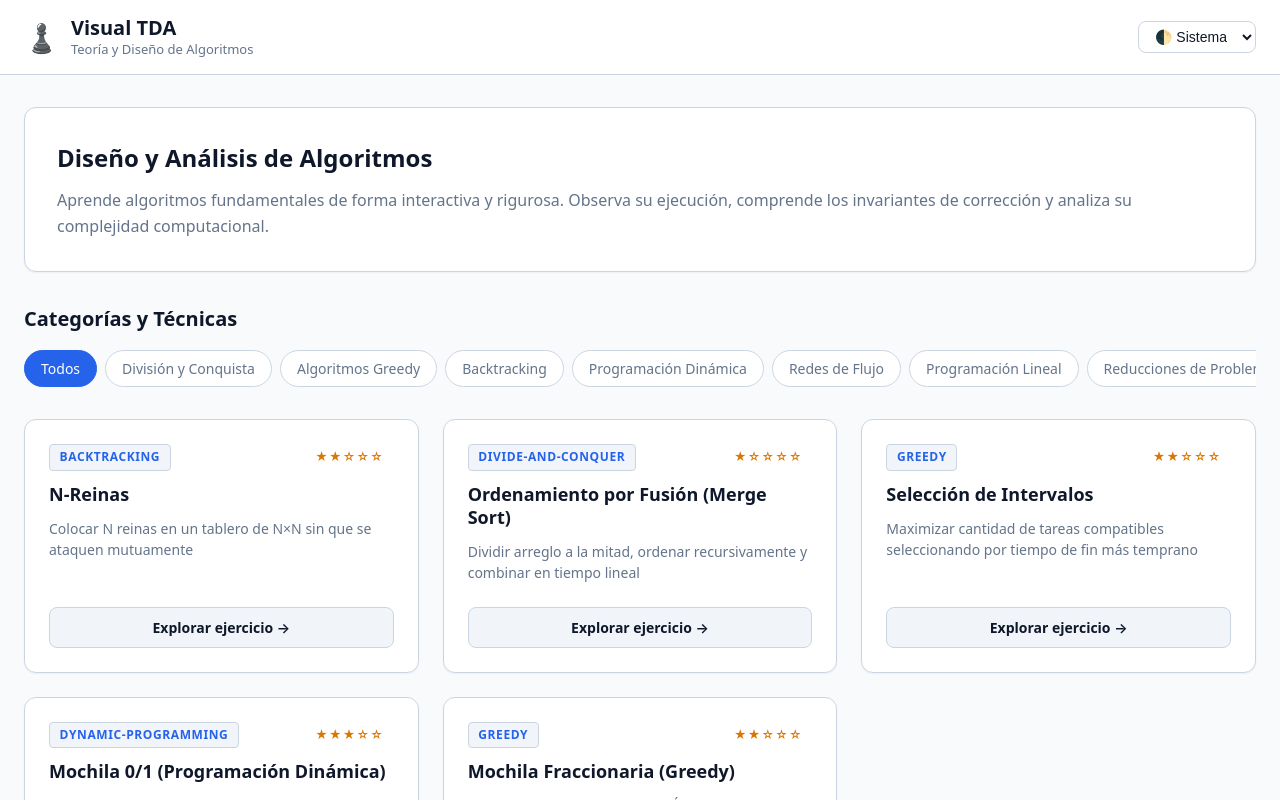
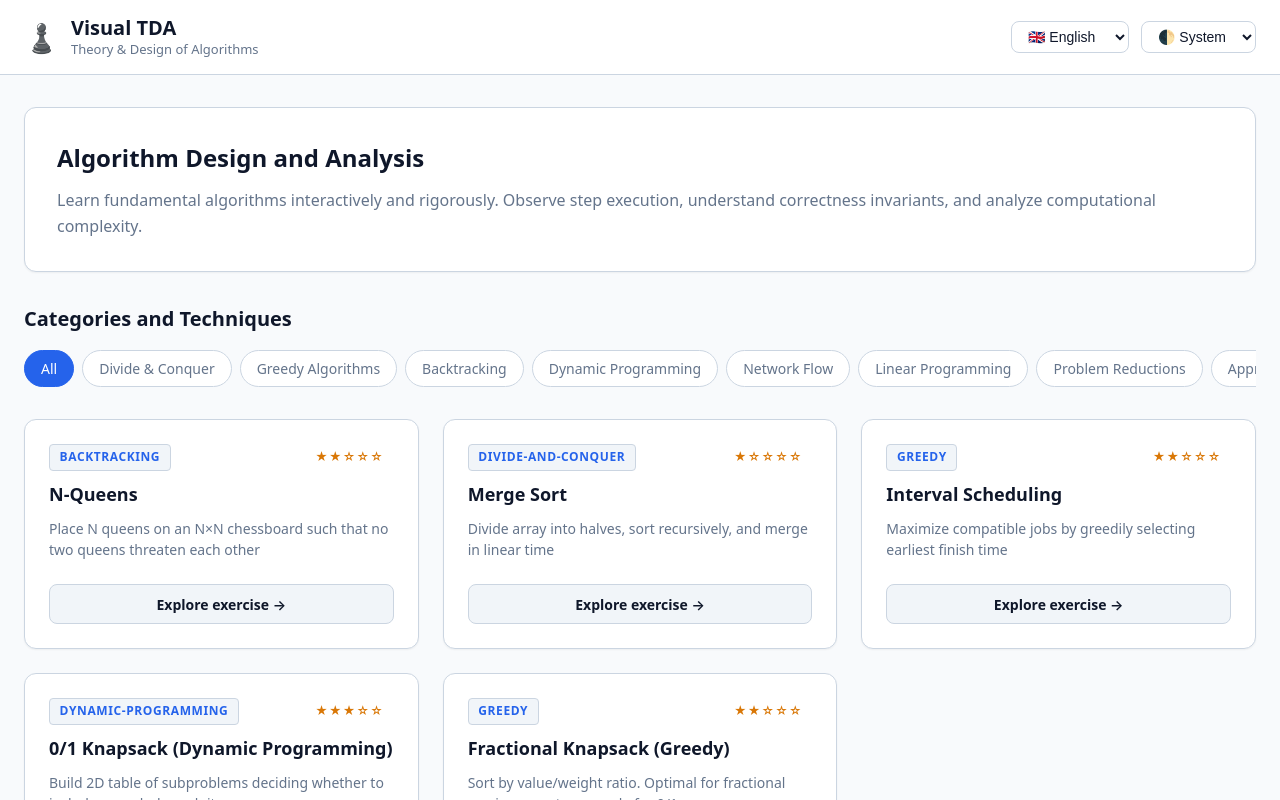
Before and after one commit to lucio-rm/visualtda, a React (Vite) app: page / in a window 1280 px wide. Shown: the top 800 px of the page. Built offline with nearby package versions, Linux system fonts and the light colour scheme.

Commit message:
feat(i18n): implement internationalization context, language toggle, and bilingual UI components

```diff
--- a/src/app/App.tsx
+++ b/src/app/App.tsx
@@ -9,6 +9,7 @@ import { NQueensPlayground } from '../components/visualizers/NQueensPlayground';
 import { IntervalSchedulingVisualizer } from '../components/visualizers/IntervalSchedulingVisualizer';
 import { KnapsackDpVisualizer } from '../components/visualizers/KnapsackDpVisualizer';
 import { KnapsackGreedyVisualizer } from '../components/visualizers/KnapsackGreedyVisualizer';
+import { LanguageProvider, useLanguage } from '../i18n/LanguageContext';
 import './App.css';
 
 export type ThemeMode = 'system' | 'light' | 'dark';
@@ -181,7 +182,8 @@ const KNAPSACK_GREEDY_PSEUDOCODE = `ALGORITMO MochilaFraccionaria_Greedy(items,
 
 const KNAPSACK_GREEDY_CORRECTNESS = `Demostración por Argumento de Intercambio (Exchange Argument): Si existiera una solución óptima O distinta de la voraz G, sea k el primer elemento donde difieren. Dado que G toma la mayor fracción posible del elemento disponible con mayor densidad r_k, O debe tener o_k < g_k y compensar peso con algún elemento posterior j > k donde r_j <= r_k. Reemplazando una fracción de j por k en O incrementa o mantiene el valor total, transformando O en G sin perder calidad. Para la mochila 0/1, este argumento no aplica porque la indivisibilidad de los objetos puede dejar 'huecos' de capacidad que no pueden rellenarse.`;
 
-export const App: React.FC = () => {
+const AppContent: React.FC = () => {
+  const { t, dict } = useLanguage();
   const [theme, setTheme] = useState<ThemeMode>(() => {
     const saved = localStorage.getItem('visual_tda_theme');
     return (saved as ThemeMode) || 'system';
@@ -265,23 +267,20 @@ export const App: React.FC = () => {
         theme={theme}
         onThemeChange={setTheme}
         onHomeClick={handleHomeClick}
-        currentExerciseTitle={selectedExercise?.title.es}
+        currentExerciseTitle={selectedExercise ? t(selectedExercise.title) : undefined}
       />
 
       <main className="app-main" id="main-content">
         {!selectedExercise ? (
           <>
             <section className="welcome-banner">
-              <h2>Diseño y Análisis de Algoritmos</h2>
-              <p>
-                Aprende algoritmos fundamentales de forma interactiva y rigurosa. Observa su ejecución,
-                comprende los invariantes de corrección y analiza su complejidad computacional.
-              </p>
+              <h2>{t(dict.welcomeTitle)}</h2>
+              <p>{t(dict.welcomeLead)}</p>
             </section>
 
             <section className="catalog-section">
               <div className="section-header">
-                <h3>Categorías y Técnicas</h3>
+                <h3>{t(dict.catalogTitle)}</h3>
               </div>
               <CategoryNav
                 categories={categories}
@@ -304,8 +303,14 @@ export const App: React.FC = () => {
       </main>
 
       <footer className="app-footer">
-        <p>Visual TDA — Principios: KISS · Separación Algoritmo/UI · Correctness Pedagógica</p>
+        <p>{t(dict.footerText)}</p>
       </footer>
     </div>
   );
 };
+
+export const App: React.FC = () => (
+  <LanguageProvider>
+    <AppContent />
+  </LanguageProvider>
+);
--- a/src/components/CategoryNav.tsx
+++ b/src/components/CategoryNav.tsx
@@ -1,5 +1,6 @@
 import React from 'react';
 import { Category } from '../types';
+import { useLanguage } from '../i18n/LanguageContext';
 
 interface CategoryNavProps {
   categories: Category[];
@@ -12,6 +13,8 @@ export const CategoryNav: React.FC<CategoryNavProps> = ({
   activeCategoryId,
   onSelectCategory
 }) => {
+  const { t, dict } = useLanguage();
+
   return (
     <nav className="category-nav" aria-label="Categorías de algoritmos">
       <ul className="category-list" role="tablist">
@@ -23,7 +26,7 @@ export const CategoryNav: React.FC<CategoryNavProps> = ({
             className={`category-tab ${activeCategoryId === null ? 'active' : ''}`}
             onClick={() => onSelectCategory(null)}
           >
-            Todos
+            {t(dict.allCategoriesTab)}
           </button>
         </li>
         {categories.map((cat) => (
@@ -35,7 +38,7 @@ export const CategoryNav: React.FC<CategoryNavProps> = ({
               className={`category-tab ${activeCategoryId === cat.id ? 'active' : ''}`}
               onClick={() => onSelectCategory(cat.id)}
             >
-              {cat.title.es}
+              {t(cat.title)}
             </button>
           </li>
         ))}
--- a/src/components/ExerciseCard.tsx
+++ b/src/components/ExerciseCard.tsx
@@ -1,5 +1,6 @@
 import React from 'react';
 import { ExerciseMetadata } from '../types';
+import { useLanguage } from '../i18n/LanguageContext';
 
 interface ExerciseCardProps {
   exercise: ExerciseMetadata;
@@ -7,6 +8,10 @@ interface ExerciseCardProps {
 }
 
 export const ExerciseCard: React.FC<ExerciseCardProps> = ({ exercise, onSelect }) => {
+  const { t, dict } = useLanguage();
+  const title = t(exercise.title);
+  const subtitle = t(exercise.subtitle);
+
   return (
     <article className="exercise-card">
       <div className="card-header">
@@ -16,17 +21,17 @@ export const ExerciseCard: React.FC<ExerciseCardProps> = ({ exercise, onSelect }
             {'★'.repeat(exercise.difficulty)}{'☆'.repeat(5 - exercise.difficulty)}
           </span>
         </div>
-        <h3 className="card-title">{exercise.title.es}</h3>
+        <h3 className="card-title">{title}</h3>
       </div>
-      <p className="card-subtitle">{exercise.subtitle.es}</p>
+      <p className="card-subtitle">{subtitle}</p>
       <div className="card-footer">
         <button
           type="button"
           className="btn-open-exercise"
           onClick={() => onSelect(exercise.id)}
-          aria-label={`Abrir ejercicio ${exercise.title.es}`}
+          aria-label={`${t(dict.exploreExercise)} ${title}`}
         >
-          Explorar ejercicio &rarr;
+          {t(dict.exploreExercise)}
         </button>
       </div>
     </article>
--- a/src/components/ExerciseView.tsx
+++ b/src/components/ExerciseView.tsx
@@ -1,5 +1,6 @@
 import React, { useState } from 'react';
 import { ExerciseMetadata, ExercisePhase } from '../types';
+import { useLanguage } from '../i18n/LanguageContext';
 import { PhaseSwitcher } from './PhaseSwitcher';
 import { DiscoverView } from './DiscoverView';
 import { SolveView } from './SolveView';
@@ -29,6 +30,7 @@ export const ExerciseView: React.FC<ExerciseViewProps> = ({
   timeComplexity = 'O(N!)',
   spaceComplexity = 'O(N)'
 }) => {
+  const { t, dict } = useLanguage();
   const [phase, setPhase] = useState<ExercisePhase>('discover');
   const [solutionUnlocked, setSolutionUnlocked] = useState(false);
 
@@ -49,9 +51,9 @@ export const ExerciseView: React.FC<ExerciseViewProps> = ({
           type="button"
           className="btn-back"
           onClick={onBackToCatalog}
-          aria-label="Volver al catálogo"
+          aria-label={t(dict.backToCatalog)}
         >
-          &larr; Volver al catálogo de ejercicios
+          {t(dict.backToCatalog)}
         </button>
       </div>
 
@@ -62,8 +64,8 @@ export const ExerciseView: React.FC<ExerciseViewProps> = ({
             {'★'.repeat(exercise.difficulty)}{'☆'.repeat(5 - exercise.difficulty)}
           </span>
         </div>
-        <h2 className="exercise-title">{exercise.title.es}</h2>
-        <p className="exercise-subtitle">{exercise.subtitle.es}</p>
+        <h2 className="exercise-title">{t(exercise.title)}</h2>
+        <p className="exercise-subtitle">{t(exercise.subtitle)}</p>
       </div>
 
       <PhaseSwitcher
--- a/src/components/Header.tsx
+++ b/src/components/Header.tsx
@@ -1,5 +1,6 @@
 import React from 'react';
 import { ThemeMode } from '../app/App';
+import { useLanguage } from '../i18n/LanguageContext';
 
 interface HeaderProps {
   theme: ThemeMode;
@@ -14,6 +15,8 @@ export const Header: React.FC<HeaderProps> = ({
   onHomeClick,
   currentExerciseTitle
 }) => {
+  const { language, setLanguage, dict, t } = useLanguage();
+
   return (
     <header className="app-header">
       <div className="header-brand">
@@ -21,17 +24,17 @@ export const Header: React.FC<HeaderProps> = ({
           type="button"
           onClick={onHomeClick}
           className="brand-button"
-          aria-label="Ir al inicio de Visual TDA"
+          aria-label={language === 'es' ? 'Ir al inicio de Visual TDA' : 'Go to Visual TDA home'}
         >
           <span className="brand-logo" aria-hidden="true">♟️</span>
           <div className="brand-text">
             <span className="brand-title">Visual TDA</span>
-            <span className="brand-subtitle">Teoría y Diseño de Algoritmos</span>
+            <span className="brand-subtitle">{t(dict.brandSubtitle)}</span>
           </div>
         </button>
 
         {currentExerciseTitle && (
-          <div className="header-breadcrumb" aria-label="Ruta actual">
+          <div className="header-breadcrumb" aria-label="Breadcrumb">
             <span className="breadcrumb-separator" aria-hidden="true">/</span>
             <span className="breadcrumb-current">{currentExerciseTitle}</span>
           </div>
@@ -39,6 +42,19 @@ export const Header: React.FC<HeaderProps> = ({
       </div>
 
       <div className="header-controls">
+        <label className="lang-toggle-label">
+          <span className="sr-only">Idioma / Language</span>
+          <select
+            className="theme-select lang-select"
+            value={language}
+            onChange={(e) => setLanguage(e.target.value as 'es' | 'en')}
+            aria-label="Seleccionar idioma / Select language"
+          >
+            <option value="es">🇪🇸 Español</option>
+            <option value="en">🇬🇧 English</option>
+          </select>
+        </label>
+
         <label className="theme-toggle-label">
           <span className="sr-only">Tema visual</span>
           <select
@@ -47,9 +63,9 @@ export const Header: React.FC<HeaderProps> = ({
             onChange={(e) => onThemeChange(e.target.value as ThemeMode)}
             aria-label="Seleccionar tema visual"
           >
-            <option value="system">🌓 Sistema</option>
-            <option value="light">☀️ Claro</option>
-            <option value="dark">🌙 Oscuro</option>
+            <option value="system">{language === 'es' ? '🌓 Sistema' : '🌓 System'}</option>
+            <option value="light">{language === 'es' ? '☀️ Claro' : '☀️ Light'}</option>
+            <option value="dark">{language === 'es' ? '🌙 Oscuro' : '🌙 Dark'}</option>
           </select>
         </label>
       </div>
--- a/src/components/PhaseSwitcher.tsx
+++ b/src/components/PhaseSwitcher.tsx
@@ -1,5 +1,6 @@
 import React from 'react';
 import { ExercisePhase } from '../types';
+import { useLanguage } from '../i18n/LanguageContext';
 
 interface PhaseSwitcherProps {
   currentPhase: ExercisePhase;
@@ -44,8 +45,10 @@ export const PhaseSwitcher: React.FC<PhaseSwitcherProps> = ({
   onPhaseChange,
   solutionUnlocked = false
 }) => {
+  const { language, t } = useLanguage();
+
   return (
-    <nav className="phase-switcher-container" aria-label="Fases pedagógicas del ejercicio">
+    <nav className="phase-switcher-container" aria-label={language === 'es' ? 'Fases pedagógicas del ejercicio' : 'Exercise pedagogical phases'}>
       <ol className="phase-steps" role="tablist">
         {PHASES.map((p) => {
           const isActive = currentPhase === p.id;
@@ -60,14 +63,14 @@ export const PhaseSwitcher: React.FC<PhaseSwitcherProps> = ({
               >
                 <div className="phase-step-badge">
                   <span className="phase-step-icon" aria-hidden="true">{p.icon}</span>
-                  <span className="phase-step-num">Fase {p.stepNumber}</span>
+                  <span className="phase-step-num">{language === 'es' ? `Fase ${p.stepNumber}` : `Phase ${p.stepNumber}`}</span>
                 </div>
                 <div className="phase-step-content">
-                  <span className="phase-step-title">{p.label.es}</span>
-                  <span className="phase-step-question">{p.question.es}</span>
+                  <span className="phase-step-title">{t(p.label)}</span>
+                  <span className="phase-step-question">{t(p.question)}</span>
                 </div>
                 {p.id === 'understand' && solutionUnlocked && (
-                  <span className="phase-unlocked-tag" title="Solución desbloqueada">✓</span>
+                  <span className="phase-unlocked-tag" title={language === 'es' ? 'Solución desbloqueada' : 'Solution unlocked'}>✓</span>
                 )}
               </button>
             </li>
--- /dev/null
+++ b/src/i18n/LanguageContext.tsx
@@ -0,0 +1,57 @@
+import React, { createContext, useContext, useState, useEffect } from 'react';
+import { LocalizedString } from '../types/category';
+import { TRANSLATIONS, TranslationsDictionary } from './translations';
+
+export type Language = 'es' | 'en';
+
+interface LanguageContextValue {
+  language: Language;
+  setLanguage: (lang: Language) => void;
+  t: (localized?: LocalizedString | string) => string;
+  dict: TranslationsDictionary;
+}
+
+const LanguageContext = createContext<LanguageContextValue | undefined>(undefined);
+
+export const LanguageProvider: React.FC<{ children: React.ReactNode }> = ({ children }) => {
+  const [language, setLanguageState] = useState<Language>(() => {
+    const saved = localStorage.getItem('visual_tda_lang');
+    if (saved === 'es' || saved === 'en') {
+      return saved;
+    }
+    // Check navigator
+    if (typeof navigator !== 'undefined' && navigator.language?.startsWith('en')) {
+      return 'en';
+    }
+    return 'es';
+  });
+
+  const setLanguage = (lang: Language) => {
+    setLanguageState(lang);
+    localStorage.setItem('visual_tda_lang', lang);
+  };
+
+  useEffect(() => {
+    document.documentElement.lang = language;
+  }, [language]);
+
+  const t = (localized?: LocalizedString | string): string => {
+    if (!localized) return '';
+    if (typeof localized === 'string') return localized;
+    return localized[language] || localized.es || '';
+  };
+
+  return (
+    <LanguageContext.Provider value={{ language, setLanguage, t, dict: TRANSLATIONS }}>
+      {children}
+    </LanguageContext.Provider>
+  );
+};
+
+export const useLanguage = (): LanguageContextValue => {
+  const context = useContext(LanguageContext);
+  if (!context) {
+    throw new Error('useLanguage must be used within a LanguageProvider');
+  }
+  return context;
+};
--- /dev/null
+++ b/src/i18n/translations.ts
@@ -0,0 +1,140 @@
+export interface TranslationsDictionary {
+  brandSubtitle: { es: string; en: string };
+  welcomeTitle: { es: string; en: string };
+  welcomeLead: { es: string; en: string };
+  catalogTitle: { es: string; en: string };
+  allCategoriesTab: { es: string; en: string };
+  backToCatalog: { es: string; en: string };
+  exploreExercise: { es: string; en: string };
+  phaseDiscover: { es: string; en: string };
+  phaseSolve: { es: string; en: string };
+  phaseUnderstand: { es: string; en: string };
+  runTests: { es: string; en: string };
+  startImplementation: { es: string; en: string };
+  viewCanonicalSolution: { es: string; en: string };
+  skipToUnderstand: { es: string; en: string };
+  skipModalTitle: { es: string; en: string };
+  skipModalBody: { es: string; en: string };
+  skipModalCancel: { es: string; en: string };
+  skipModalConfirm: { es: string; en: string };
+  testsRunning: { es: string; en: string };
+  testsSuccess: { es: string; en: string };
+  testsPassed: { es: string; en: string };
+  hintsTitle: { es: string; en: string };
+  nextHint: { es: string; en: string };
+  allHintsRevealed: { es: string; en: string };
+  codeToggleLabel: { es: string; en: string };
+  speedLabel: { es: string; en: string };
+  footerText: { es: string; en: string };
+}
+
+export const TRANSLATIONS: TranslationsDictionary = {
+  brandSubtitle: {
+    es: 'Teoría y Diseño de Algoritmos',
+    en: 'Theory & Design of Algorithms'
+  },
+  welcomeTitle: {
+    es: 'Diseño y Análisis de Algoritmos',
+    en: 'Algorithm Design and Analysis'
+  },
+  welcomeLead: {
+    es: 'Aprende algoritmos fundamentales de forma interactiva y rigurosa. Observa su ejecución, comprende los invariantes de corrección y analiza su complejidad computacional.',
+    en: 'Learn fundamental algorithms interactively and rigorously. Observe step execution, understand correctness invariants, and analyze computational complexity.'
+  },
+  catalogTitle: {
+    es: 'Categorías y Técnicas',
+    en: 'Categories and Techniques'
+  },
+  allCategoriesTab: {
+    es: 'Todos',
+    en: 'All'
+  },
+  backToCatalog: {
+    es: '← Volver al catálogo de ejercicios',
+    en: '← Back to exercise catalog'
+  },
+  exploreExercise: {
+    es: 'Explorar ejercicio →',
+    en: 'Explore exercise →'
+  },
+  phaseDiscover: {
+    es: '1. Descubrir',
+    en: '1. Discover'
+  },
+  phaseSolve: {
+    es: '2. Resolver',
+    en: '2. Solve'
+  },
+  phaseUnderstand: {
+    es: '3. Comprender',
+    en: '3. Understand'
+  },
+  runTests: {
+    es: '▶ Ejecutar Tests Locales',
+    en: '▶ Run Local Tests'
+  },
+  startImplementation: {
+    es: 'Comenzar a Resolver →',
+    en: 'Start Solving →'
+  },
+  viewCanonicalSolution: {
+    es: 'Ver Solución Canónica',
+    en: 'View Canonical Solution'
+  },
+  skipToUnderstand: {
+    es: 'Saltar a la solución explicada',
+    en: 'Skip to explained solution'
+  },
+  skipModalTitle: {
+    es: '¿Ver la solución ahora?',
+    en: 'View the solution now?'
+  },
+  skipModalBody: {
+    es: 'Se desbloqueará la solución canónica oficial y el análisis formal. Puedes intentar resolverlo tú mismo primero, o acceder directamente si deseas estudiar la técnica.',
+    en: 'The official canonical solution and formal analysis will be unlocked. You can try solving it yourself first, or proceed directly to study the technique.'
+  },
+  skipModalCancel: {
+    es: 'Seguir intentando',
+    en: 'Keep trying'
+  },
+  skipModalConfirm: {
+    es: 'Ver solución oficial',
+    en: 'View official solution'
+  },
+  testsRunning: {
+    es: 'Ejecutando suite de pruebas...',
+    en: 'Running test suite...'
+  },
+  testsSuccess: {
+    es: '✓ ¡Todos los tests pasaron exitosamente! Has desbloqueado la fase de comprensión.',
+    en: '✓ All tests passed successfully! You unlocked the understand phase.'
+  },
+  testsPassed: {
+    es: 'Tests pasados',
+    en: 'Tests passed'
+  },
+  hintsTitle: {
+    es: 'Pistas Progresivas',
+    en: 'Progressive Hints'
+  },
+  nextHint: {
+    es: 'Revelar Siguiente Pista',
+    en: 'Reveal Next Hint'
+  },
+  allHintsRevealed: {
+    es: 'Todas las pistas reveladas',
+    en: 'All hints revealed'
+  },
+  codeToggleLabel: {
+    es: 'Modo de código',
+    en: 'Code mode'
+  },
+  speedLabel: {
+    es: 'Velocidad:',
+    en: 'Speed:'
+  },
+  footerText: {
+    es: 'Visual TDA — Principios: KISS · Separación Algoritmo/UI · Correctness Pedagógica',
+    en: 'Visual TDA — Principles: KISS · Algorithm/UI Separation · Pedagogical Correctness'
+  }
+};
```
Also changed, not shown: 1 other file (tests, documents, lock files or other folders).
